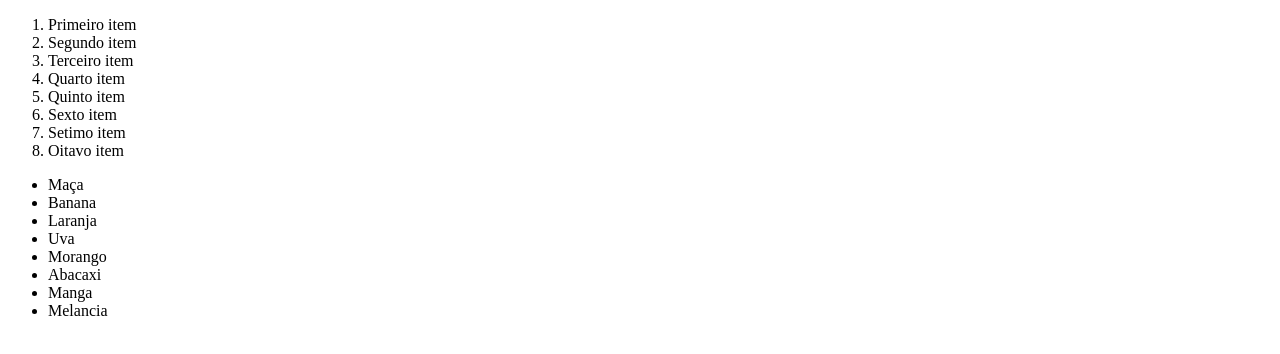
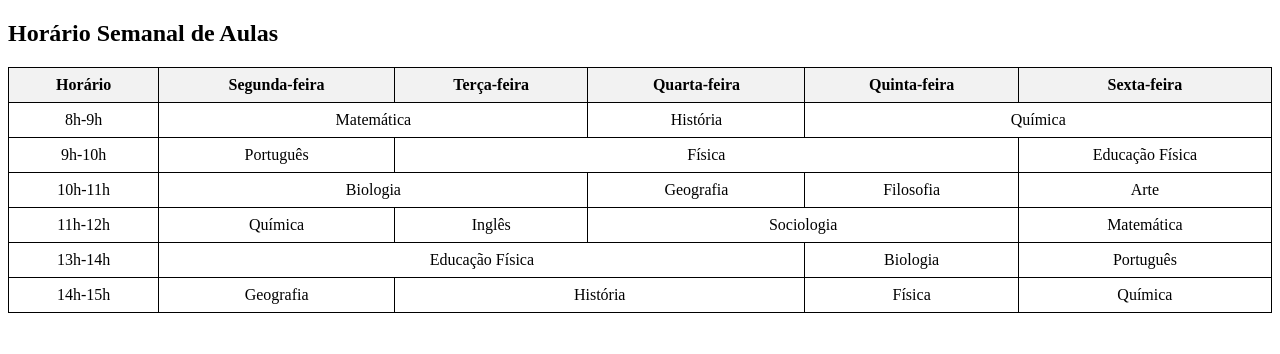
Before and after one commit to cleversonmoraes/web-uniguairaca, a plain HTML site: page index.html in a window 1280 px wide. Drawn offline with Linux system fonts and the light colour scheme.

Commit message:
Add files via upload

```diff
--- a/index.html
+++ b/index.html
@@ -1,32 +1,84 @@
 <!DOCTYPE html>
-<html>
+<html lang="en">
+
 <head>
     <meta charset="UTF-8">
-    <title>Aula 02 - Listas</title>
+    <meta name="viewport" content="width=device-width, initial-scale=1.0">
+    <title>Tabelas exercicio</title>
+    <style>
+        table {
+            width: 100%;
+            border-collapse: collapse;
+        }
+
+        th,
+        td {
+            border: 1px solid black;
+            text-align: center;
+            padding: 8px;
+        }
+
+        th {
+            background-color: #f2f2f2;
+        }
+    </style>
 </head>
+
 <body>
-    <!-- Exemplo de lista ordenada -->
-    <ol>
-        <li>Primeiro item</li>
-        <li>Segundo item</li>
-        <li>Terceiro item</li>
-        <li>Quarto item</li>
-        <li>Quinto item</li>
-        <li>Sexto item</li>
-        <li>Setimo item</li>
-        <li>Oitavo item</li>
-    </ol>
+    <h2>Horário Semanal de Aulas</h2>
+    <table>
+        <thead>
+            <tr>
+                <th>Horário</th>
+                <th>Segunda-feira</th>
+                <th>Terça-feira</th>
+                <th>Quarta-feira</th>
+                <th>Quinta-feira</th>
+                <th>Sexta-feira</th>
+            </tr>
+        </thead>
+        <tbody>
+            <tr>
+                <td>8h-9h</td>
+                <td colspan="2">Matemática</td>
+                <td>História</td>
+                <td colspan="2">Química</td>
+            </tr>
+            <tr>
+                <td>9h-10h</td>
+                <td>Português</td>
+                <td colspan="3">Física</td>
+                <td>Educação Física</td>
+            </tr>
+            <tr>
+                <td>10h-11h</td>
+                <td colspan="2">Biologia</td>
+                <td>Geografia</td>
+                <td>Filosofia</td>
+                <td>Arte</td>
+            </tr>
+            <tr>
+                <td>11h-12h</td>
+                <td>Química</td>
+                <td>Inglês</td>
+                <td colspan="2">Sociologia</td>
+                <td>Matemática</td>
+            </tr>
+            <tr>
+                <td>13h-14h</td>
+                <td colspan="3">Educação Física</td>
+                <td>Biologia</td>
+                <td>Português</td>
+            </tr>
+            <tr>
+                <td>14h-15h</td>
+                <td>Geografia</td>
+                <td colspan="2">História</td>
+                <td>Física</td>
+                <td colspan="2">Química</td>
+            </tr>
+        </tbody>
+    </table>
+</body>
 
-    <!-- Exemplo de lista nao ordenada -->
-    <ul>
-        <li>Maça</li>
-        <li>Banana</li>
-        <li>Laranja</li>
-        <li>Uva</li>
-        <li>Morango</li>
-        <li>Abacaxi</li>
-        <li>Manga</li>
-        <li>Melancia</li>
-    </ul>
-</body>
 </html>
```
